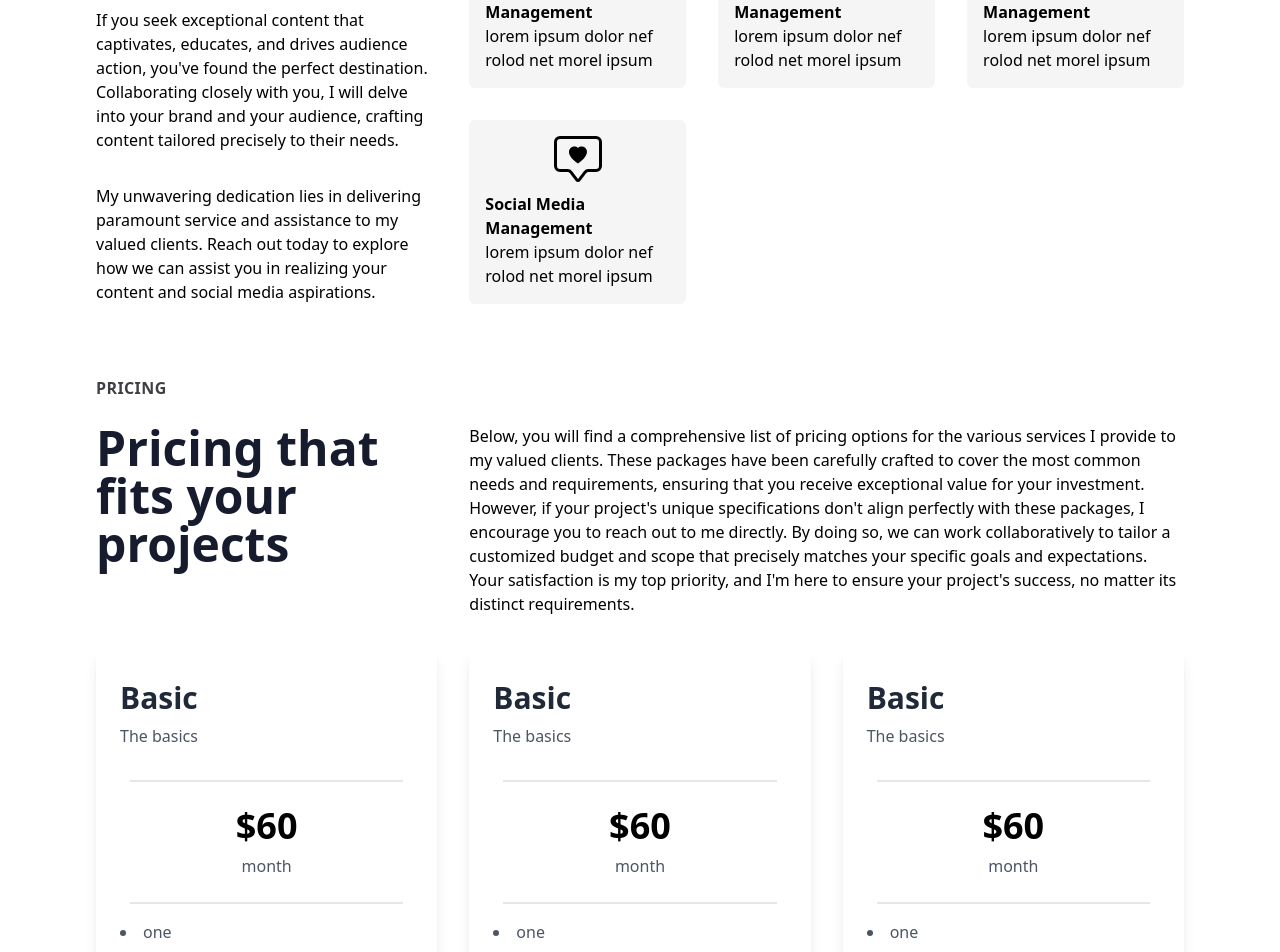
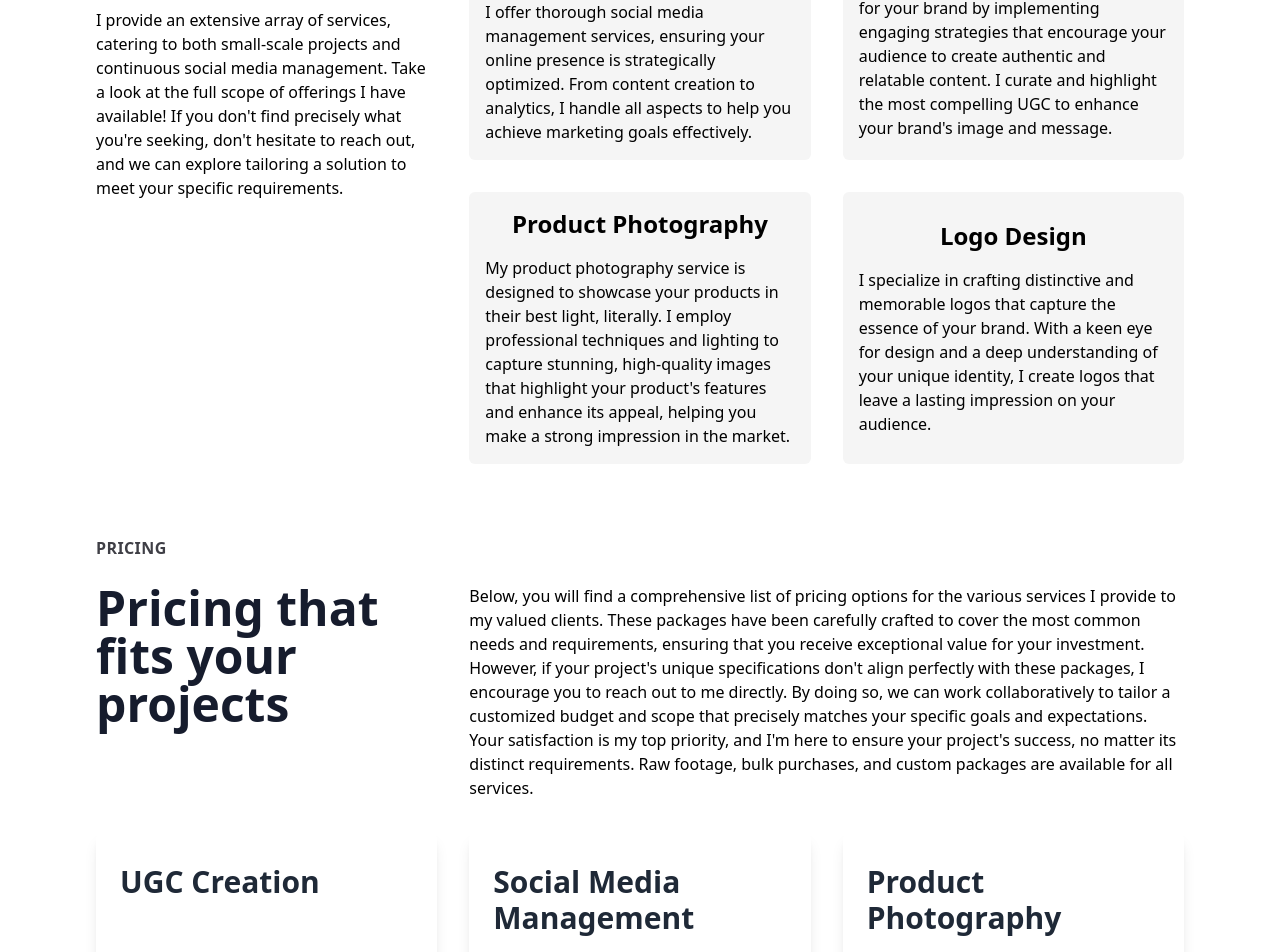
Before and after one commit to isaac-varg/ana-vargas, a Next.js app: page /services in a window 1280 px wide. Shown: the part 304-1256 px from the top of the page. Built offline with nearby package versions, Linux system fonts and the light colour scheme.

Commit message:
Update Page Content, Fix Layout Issues
- Ana updated the content of each page
- Fixed layout issues relating to titles taking up multiple lines.

```diff
--- a/app/about/page.tsx
+++ b/app/about/page.tsx
@@ -42,11 +42,9 @@ const About = async () => {
             </div>
 
             <p>
-              Whether {"it's"} crafting a social media strategy, designing a
-              website or creating a marketing campaign, I bring a unique blend
-              of creativity and technical expertise to all of my projects.
+            I'm Ana Vargas, a content creator located in beautiful Southern California. My passion lies in crafting minimalistic and aesthetically pleasing content that resonates with your brand's vision. Join me in streamlining your brand management for effortless success. Together, we can create a seamless and captivating online presence that sets your brand apart.
+
             </p>
-            <h1> I strive for a minimal and beautiful design.</h1>
             <div>
               <BigButton path="/contact">Contact Me</BigButton>
             </div>
--- a/app/services/ServicesSection.tsx
+++ b/app/services/ServicesSection.tsx
@@ -22,7 +22,7 @@ const ServicesSection = () => {
           })}
         </div>
 
-        <div className="md:col-span-2 grid grid-cols-1 gap-8 md:grid-cols-3 md:gap-x-8 md:gap-y-8 mt-4 sm:mt-0">
+        <div className="md:col-span-2 grid grid-cols-1 gap-8 md:grid-cols-2 md:gap-x-8 md:gap-y-8 mt-4 sm:mt-0">
           {servicesCards.map((service) => {
             return <ServiceCard key={Math.random()} service={service} />;
           })}
--- a/components/ui/PriceCard.tsx
+++ b/components/ui/PriceCard.tsx
@@ -4,12 +4,13 @@ const PriceCard = ({ priceOption }: { priceOption: PriceOption }) => {
   return (
     <div className="bg-white shadow-lg rounded-lg overflow-hidden">
       <div className="px-6 py-8">
-        <h1 className="text-3xl font-semibold text-gray-800">{priceOption.title}</h1>
-        <h2 className="text-base text-gray-600 mt-2">{priceOption.subtitle}</h2>
+        <div className="h-16"> {/* Set a fixed height */}
+          <h1 className="text-3xl font-semibold text-gray-800">{priceOption.title}</h1>
+          <h2 className="text-base text-gray-600 mt-2">{priceOption.subtitle}</h2>
+        </div>
       </div>
 
       <hr className="mx-auto border-t-2 w-4/5 border-gray-200" />
-
 
       <div className="px-6 py-6">
         <div className="flex justify-center">
@@ -19,7 +20,6 @@ const PriceCard = ({ priceOption }: { priceOption: PriceOption }) => {
       </div>
 
       <hr className="mx-auto border-t-2 w-4/5 border-gray-200" />
-
 
       <div className="px-6 py-4">
         <ul className="list-disc list-inside text-gray-600">
--- a/components/ui/ServiceCard.tsx
+++ b/components/ui/ServiceCard.tsx
@@ -3,11 +3,12 @@ import { ServiceCard } from "@/types/ServiceCard";
 const ServiceCard = ({ service }: { service: ServiceCard }) => {
   return (
     <div className={`bg-neutral-100 rounded-md flex flex-col justify-center py-4 px-4`}>
-      <div className="flex justify-center mb-2">
-        <div className="text-5xl">{service.icon}</div>
+      <div className="flex flex-col justify-center items-center mb-4">
+        {/* <div className="text-5xl">{service.icon}</div> */}
+        <h1 className="text-2xl font-semibold">{service.title}</h1>
+
       </div>
 
-      <h1 className="font-semibold">{service.title}</h1>
       <p>{service.blurb}</p>
     </div>
   );
--- a/configs/servicesPage.tsx
+++ b/configs/servicesPage.tsx
@@ -6,29 +6,29 @@ export const servicesSectionHeading = "services";
 export const servicesSectionTitle = "What I Offer";
 
 export const servicesSectionDescriptions = [
-  `If you seek exceptional content that captivates, educates, and drives audience action, you've found the perfect destination. Collaborating closely with you, I will delve into your brand and your audience, crafting content tailored precisely to their needs.`,
-  `My unwavering dedication lies in delivering paramount service and assistance to my valued clients. Reach out today to explore how we can assist you in realizing your content and social media aspirations.`,
+  `I provide an extensive array of services, catering to both small-scale projects and continuous social media management. Take a look at the full scope of offerings I have available! If you don't find precisely what you're seeking, don't hesitate to reach out, and we can explore tailoring a solution to meet your specific requirements.`
+
 ];
 
 export const servicesCards = [
   {
     title: "Social Media Management",
-    blurb: "lorem ipsum dolor nef rolod net morel ipsum",
+    blurb: "I offer thorough social media management services, ensuring your online presence is strategically optimized. From content creation to analytics, I handle all aspects to help you achieve marketing goals effectively.",
     icon: <BsChatSquareHeart />,
   },
   {
-    title: "Social Media Management",
-    blurb: "lorem ipsum dolor nef rolod net morel ipsum",
+    title: "UGC Creation",
+    blurb: "I create user-generated content (UGC) for your brand by implementing engaging strategies that encourage your audience to create authentic and relatable content. I curate and highlight the most compelling UGC to enhance your brand's image and message.",
     icon: <BsChatSquareHeart />,
   },
   {
-    title: "Social Media Management",
-    blurb: "lorem ipsum dolor nef rolod net morel ipsum",
+    title: "Product Photography",
+    blurb: "My product photography service is designed to showcase your products in their best light, literally. I employ professional techniques and lighting to capture stunning, high-quality images that highlight your product's features and enhance its appeal, helping you make a strong impression in the market.",
     icon: <BsChatSquareHeart />,
   },
   {
-    title: "Social Media Management",
-    blurb: "lorem ipsum dolor nef rolod net morel ipsum",
+    title: "Logo Design",
+    blurb: "I specialize in crafting distinctive and memorable logos that capture the essence of your brand. With a keen eye for design and a deep understanding of your unique identity, I create logos that leave a lasting impression on your audience.    ",
     icon: <BsChatSquareHeart />,
   },
 ];
@@ -39,29 +39,29 @@ export const pricingSectionHeading = "pricing";
 
 export const pricingSectionTitle = "Pricing that fits your projects";
 
-export const pricingSectionDescription = `Below, you will find a comprehensive list of pricing options for the various services I provide to my valued clients. These packages have been carefully crafted to cover the most common needs and requirements, ensuring that you receive exceptional value for your investment. However, if your project's unique specifications don't align perfectly with these packages, I encourage you to reach out to me directly. By doing so, we can work collaboratively to tailor a customized budget and scope that precisely matches your specific goals and expectations. Your satisfaction is my top priority, and I'm here to ensure your project's success, no matter its distinct requirements.`;
+export const pricingSectionDescription = `Below, you will find a comprehensive list of pricing options for the various services I provide to my valued clients. These packages have been carefully crafted to cover the most common needs and requirements, ensuring that you receive exceptional value for your investment. However, if your project's unique specifications don't align perfectly with these packages, I encourage you to reach out to me directly. By doing so, we can work collaboratively to tailor a customized budget and scope that precisely matches your specific goals and expectations. Your satisfaction is my top priority, and I'm here to ensure your project's success, no matter its distinct requirements. Raw footage, bulk purchases, and custom packages are available for all services.`;
 
 export const pricingOptions = [
   {
-    title: "Basic",
-    subtitle: "The basics",
-    price: 60,
-    term: "month",
-    info: ["one", "two", "three", "four"],
+    title: "UGC Creation",
+    subtitle: "",
+    price: 180,
+    term: "per video",
+    info: ["Up to 30 seconds long", "Voice-over and/or text", "B-roll footage/aesthetic shots", "Product demonstration", ],
   },
   {
-    title: "Basic",
-    subtitle: "The basics",
-    price: 60,
-    term: "month",
-    info: ["one", "two", "three", "four"],
+    title: "Social Media Management",
+    subtitle: "",
+    price: 1500,
+    term: "per month",
+    info: ["Up to 4 posts per week", "Content creation", "Analytics & reporting", "Platform management"],
   },
   {
-    title: "Basic",
-    subtitle: "The basics",
-    price: 60,
-    term: "month",
-    info: ["one", "two", "three", "four"],
+    title: "Product Photography",
+    subtitle: "",
+    price: 200,
+    term: "per product",
+    info: ["Up to 3 images", "Multiple file formats upon request", "Background removal", ],
   },
 ];
 
```
Also changed, not shown: configs/skillsSection.ts (+4 -4 lines).
